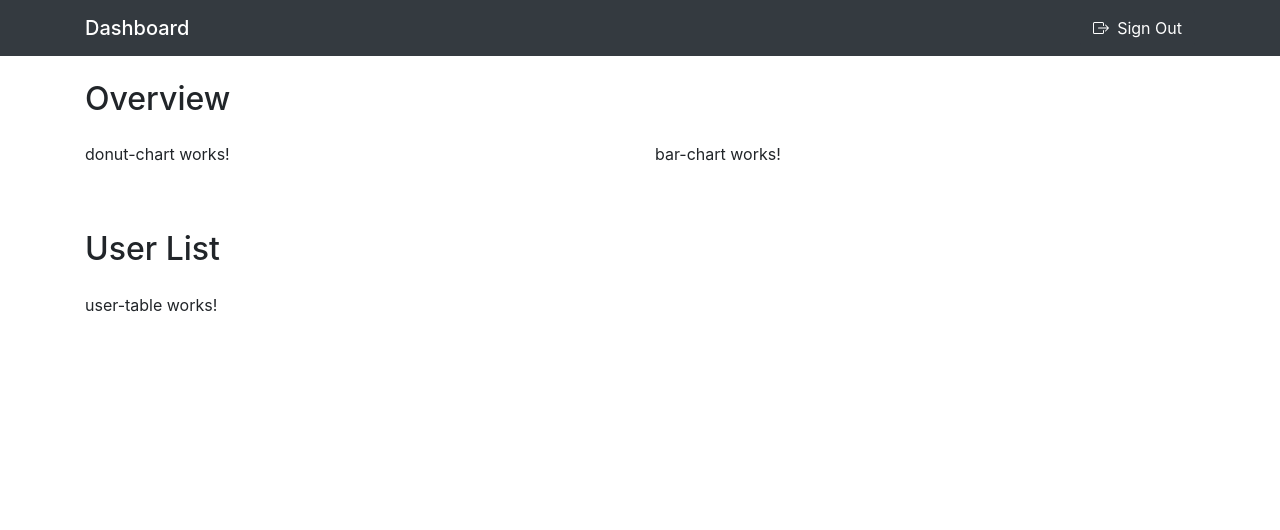
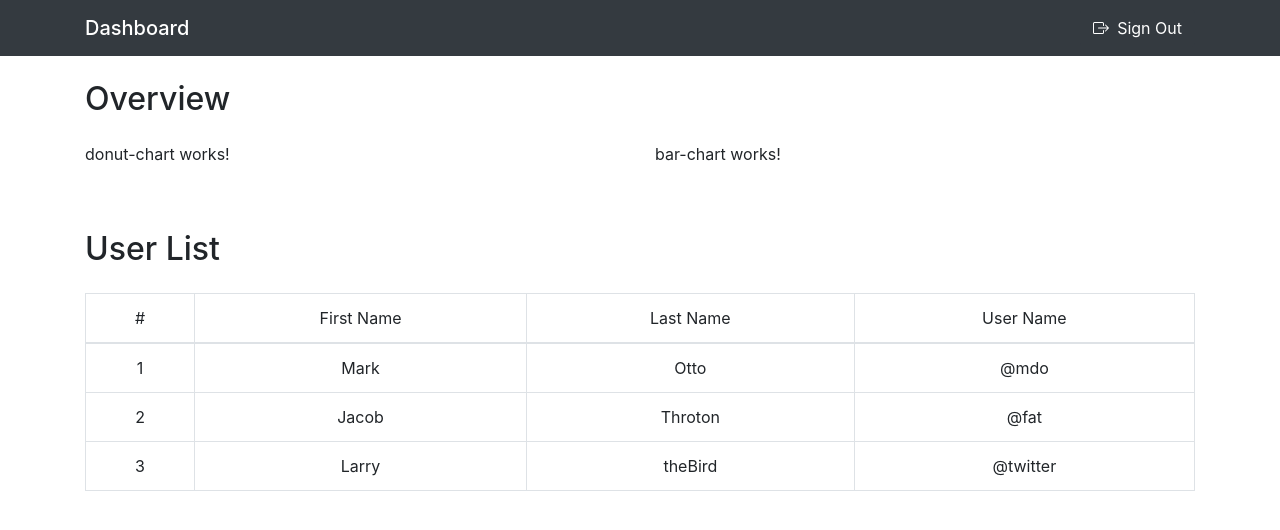
Before and after one commit to harisde03/aem-dashboard, an Angular app: page /dashboard in a window 1280 px wide. Shown: the top 530 px of the page. Built offline with nearby package versions, Linux system fonts and the light colour scheme.

Commit message:
feat: user table with dummy data

```diff
--- a/src/app/features/dashboard/components/user-table/user-table.component.html
+++ b/src/app/features/dashboard/components/user-table/user-table.component.html
@@ -1 +1,25 @@
-<p>user-table works!</p>
+<div class="table-responsive">
+    <table class="table table-bordered text-center">
+        <thead>
+            <tr>
+                <td scope="col">#</td>
+                <td scope="col">First Name</td>
+                <td scope="col">Last Name</td>
+                <td scope="col">User Name</td>
+            </tr>
+        </thead>
+        <tbody>
+            <tr *ngFor="let user of users; let i = index">
+                <td>{{ i+1 }}</td>
+                <td>{{ user.firstName }}</td>
+                <td>{{ user.lastName }}</td>
+                <td>{{ user.username }}</td>
+            </tr>
+            <tr *ngIf="users.length === 0">
+                <td colspan="4" class="text-center text-muted font-italic py-4">
+                    No users found.
+                </td>
+            </tr>
+        </tbody>
+    </table>
+</div>
--- a/src/app/features/dashboard/components/user-table/user-table.component.ts
+++ b/src/app/features/dashboard/components/user-table/user-table.component.ts
@@ -3,13 +3,16 @@ import { Component, OnInit } from '@angular/core';
 @Component({
   selector: 'app-user-table',
   templateUrl: './user-table.component.html',
-  styleUrls: ['./user-table.component.scss']
+  styleUrls: ['./user-table.component.scss'],
 })
 export class UserTableComponent implements OnInit {
+  users = [
+    { firstName: 'Mark', lastName: 'Otto', username: '@mdo' },
+    { firstName: 'Jacob', lastName: 'Throton', username: '@fat' },
+    { firstName: 'Larry', lastName: 'theBird', username: '@twitter' },
+  ];
 
-  constructor() { }
+  constructor() {}
 
-  ngOnInit(): void {
-  }
-
+  ngOnInit(): void {}
 }
```
Also changed, not shown: src/app/features/dashboard/pages/dashboard/dashboard.component.html (line endings or trailing spaces).
